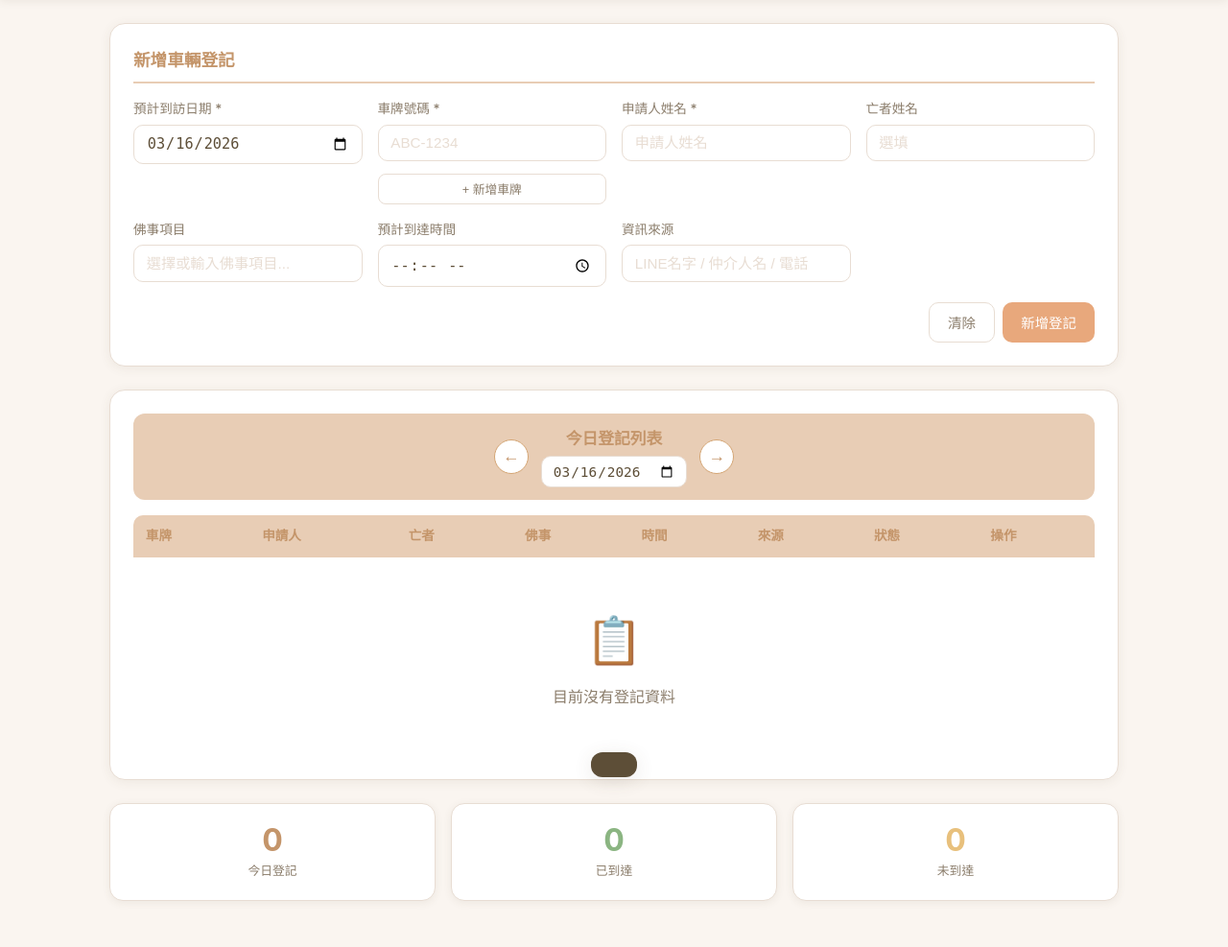
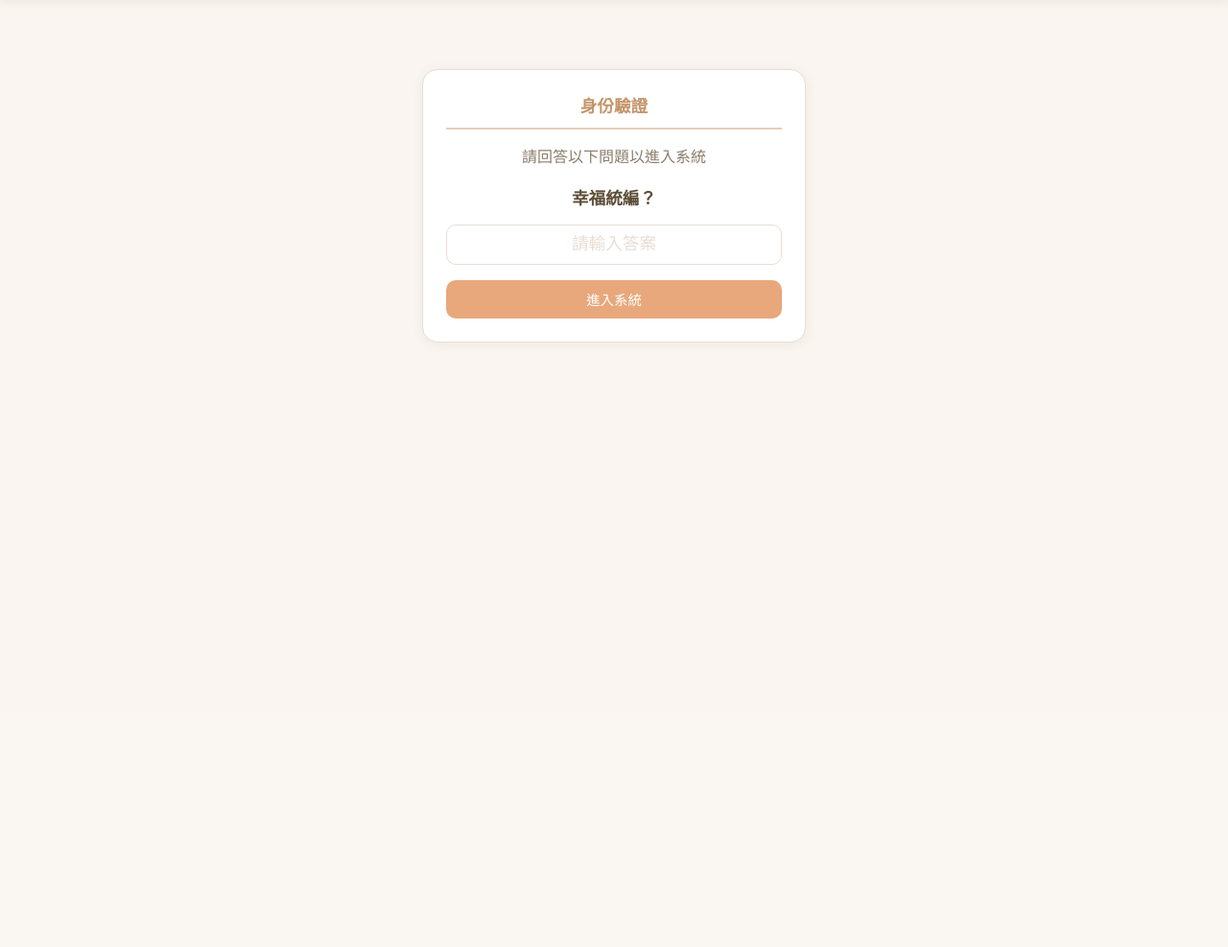
Before and after one commit to matt0taiwan/columbarium-car-management, a Flask app: page / in a window 1280 px wide. Shown: the part 58-1045 px from the top of the page at 96% size. After the commit the page ends 415 px from the top, so only its background shows below. Run offline with Flask 3, Linux system fonts and the light colour scheme; data that the repository does not hold is empty.

Commit message:
新增員工端身份驗證（後端驗證）
員工端進入前需回答驗證問題，答案透過後端 API 比對，
不暴露於前端原始碼中。支援環境變數 ADMIN_CODE 自訂答案。

Co-Authored-By: Claude Opus 4.6 <noreply@anthropic.com>

```diff
--- a/app.py
+++ b/app.py
@@ -43,6 +43,16 @@ def guard_page():
 @app.route('/health')
 def health():
     return jsonify({'status': 'ok'})
+
+
+@app.route('/api/verify', methods=['POST'])
+def verify():
+    """員工端身份驗證"""
+    data = request.get_json()
+    answer = (data or {}).get('answer', '').strip()
+    if answer == os.environ.get('ADMIN_CODE', '80325199'):
+        return jsonify({'ok': True})
+    return jsonify({'ok': False}), 403
 
 
 # ─── API 路由 ───
--- a/templates/admin.html
+++ b/templates/admin.html
@@ -3,6 +3,23 @@
 {% block role %}員工端{% endblock %}
 
 {% block content %}
+<!-- 驗證畫面 -->
+<div class="card" id="verify-gate" style="max-width:400px;margin:3rem auto;text-align:center">
+    <div class="card-title">身份驗證</div>
+    <p style="margin-bottom:1rem;color:var(--text-light)">請回答以下問題以進入系統</p>
+    <form onsubmit="verifyAccess(event)">
+        <div class="form-group">
+            <label style="font-size:1.1rem;font-weight:600;color:var(--text)">幸福統編？</label>
+            <input type="text" id="verify-answer" placeholder="請輸入答案" required
+                   style="text-align:center;font-size:1.1rem;margin-top:0.5rem" autocomplete="off">
+        </div>
+        <div id="verify-error" style="color:var(--danger);font-size:0.85rem;margin-top:0.5rem;display:none">答案錯誤，請重試</div>
+        <button type="submit" class="btn btn-primary btn-block" style="margin-top:1rem">進入系統</button>
+    </form>
+</div>
+
+<!-- 主內容（預設隱藏） -->
+<div id="admin-content" style="display:none">
 <!-- 新增登記 -->
 <div class="card" id="register-card">
     <div class="card-title">新增車輛登記</div>
@@ -163,14 +180,49 @@
         </form>
     </div>
 </div>
+
+</div><!-- end admin-content -->
 {% endblock %}
 
 {% block scripts %}
 <script>
     const PAGE = 'admin';
-    const today = new Date().toISOString().split('T')[0];
-    document.getElementById('reg_date').value = today;
-    document.getElementById('query-date').value = today;
-    loadRegistrations();
+    const VERIFY_KEY = 'admin_verified';
+
+    async function verifyAccess(e) {
+        e.preventDefault();
+        const answer = document.getElementById('verify-answer').value.trim();
+        try {
+            const res = await fetch('/api/verify', {
+                method: 'POST',
+                headers: { 'Content-Type': 'application/json' },
+                body: JSON.stringify({ answer })
+            });
+            if (res.ok) {
+                sessionStorage.setItem(VERIFY_KEY, '1');
+                showAdminContent();
+            } else {
+                document.getElementById('verify-error').style.display = '';
+                document.getElementById('verify-answer').value = '';
+                document.getElementById('verify-answer').focus();
+            }
+        } catch {
+            document.getElementById('verify-error').style.display = '';
+        }
+    }
+
+    function showAdminContent() {
+        document.getElementById('verify-gate').style.display = 'none';
+        document.getElementById('admin-content').style.display = '';
+        const today = new Date().toISOString().split('T')[0];
+        document.getElementById('reg_date').value = today;
+        document.getElementById('query-date').value = today;
+        loadRegistrations();
+    }
+
+    // 已驗證過的 session 直接進入
+    if (sessionStorage.getItem(VERIFY_KEY) === '1') {
+        showAdminContent();
+    }
 </script>
 {% endblock %}
```
